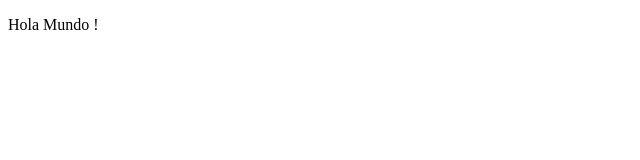
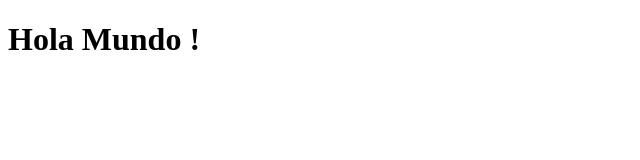
Before and after one commit to leandrogmartin/infovis, a plain HTML site: page index.html in a window 1280 px wide. Shown: the whole page, without its empty margins (0-640 px from the left). Drawn offline with Linux system fonts and the light colour scheme.

Commit message:
Update index.html

```diff
--- a/index.html
+++ b/index.html
@@ -6,6 +6,6 @@
   <title>Test de publicacion </title>
 </head>
 <body>
-  <p> Hola Mundo ! </p>
+  <h1> Hola Mundo ! </h1>
 </body>
 </html>
```
